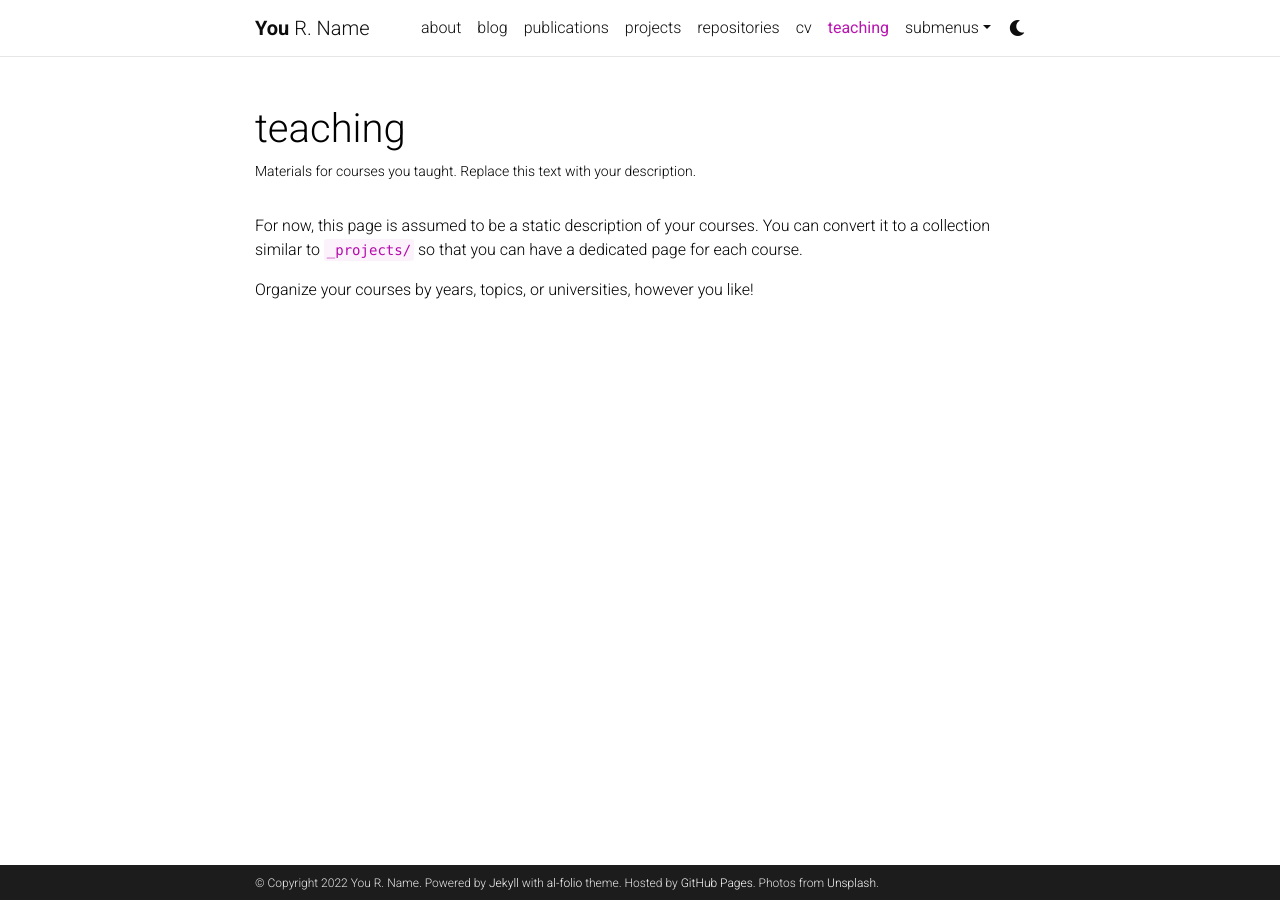
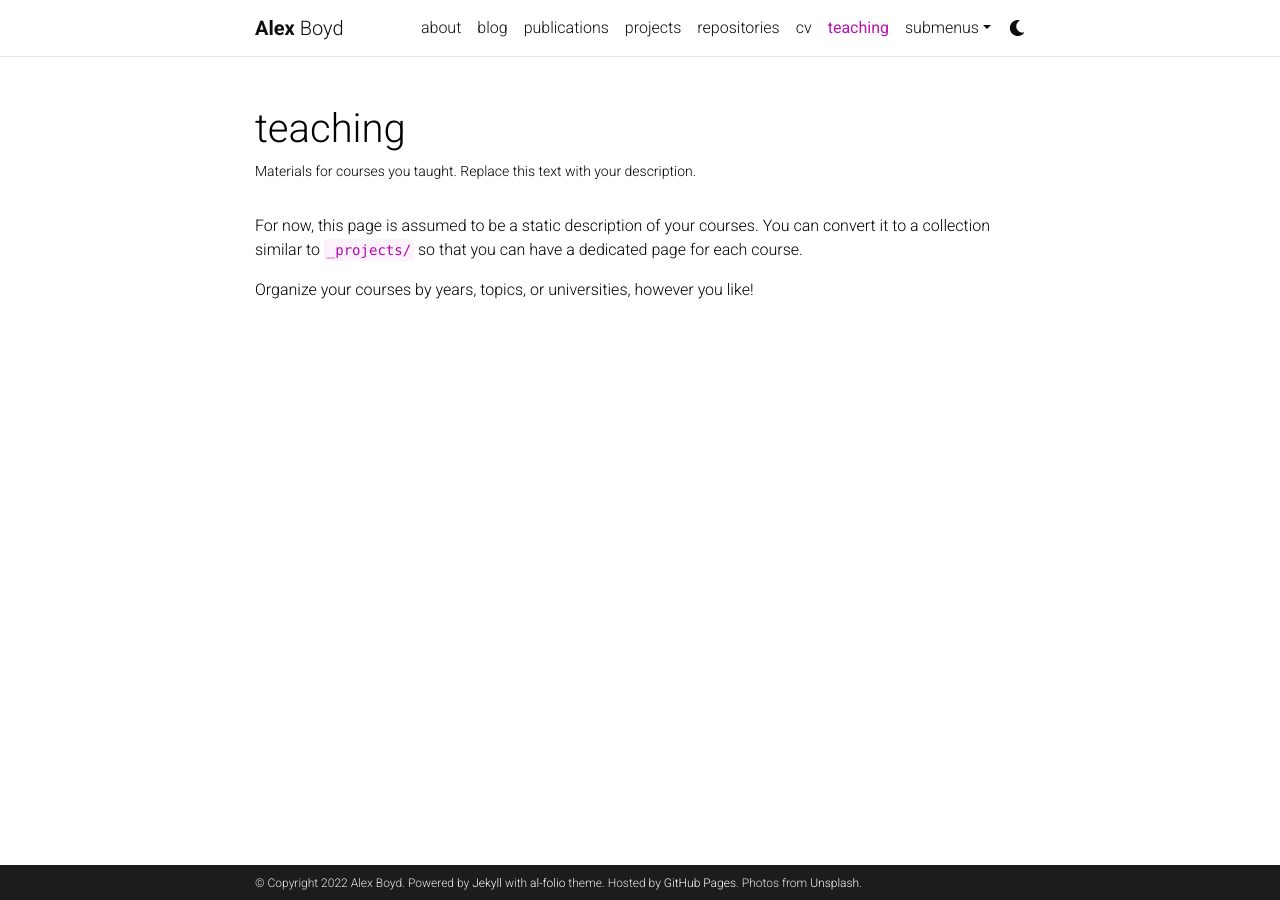
Before and after one commit to indieresearch/indieresearch.github.io, a Jekyll site: the page built from _pages/teaching.md, in a window 1280 px wide. Built offline with Jekyll 4.4.1, drawn with Linux system fonts in a browser that asks for light colours; comment, search, counter and statistics services are not loaded; a style sheet for code colours, icons or effects is not loaded.

Commit message:
initial changes

```diff
--- a/_config.yml
+++ b/_config.yml
@@ -3,10 +3,10 @@
 # -----------------------------------------------------------------------------
 
 title: blank # the website title (if blank, full name will be used instead)
-first_name: You
-middle_name: R.
-last_name: Name
-email: you@example.com
+first_name: Alex
+middle_name:
+last_name: Boyd
+email: indieresearchblog@gmail.com
 description: > # the ">" symbol means to ignore newlines until "footer_text:"
   A simple, whitespace theme for academics. Based on [*folio](https://github.com/bogoli/-folio) design.
 footer_text: >
@@ -18,8 +18,8 @@
 lang: en # the language of your site (for example: en, fr, cn, ru, etc.)
 icon: ⚛️  # the emoji used as the favicon (alternatively, provide image name in /assets/img/)
 
-url: https://alshedivat.github.io # the base hostname & protocol for your site
-baseurl: /al-folio # the subpath of your site, e.g. /blog/
+url: https://indieresearch.github.io # the base hostname & protocol for your site
+baseurl: # the subpath of your site, e.g. /blog/
 last_updated: false # set to true if you want to display last updated in the footer
 impressum_path:  # set to path to include impressum link in the footer, use the same path as permalink in a page, helps to conform with EU GDPR
 
@@ -281,7 +281,7 @@
 # -----------------------------------------------------------------------------
 
 imagemagick:
-  enabled: true # enables responsive images for your site (recomended, see https://github.com/alshedivat/al-folio/issues/537)
+  enabled: false # enables responsive images for your site (recomended, see https://github.com/alshedivat/al-folio/issues/537)
   widths:
     - 480
     - 800
```
